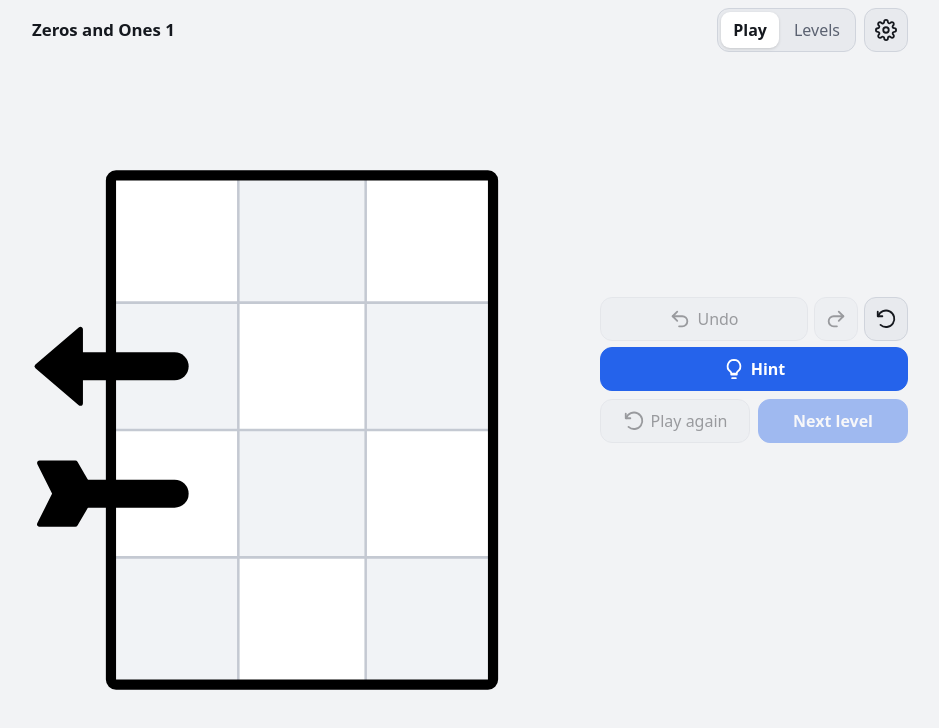
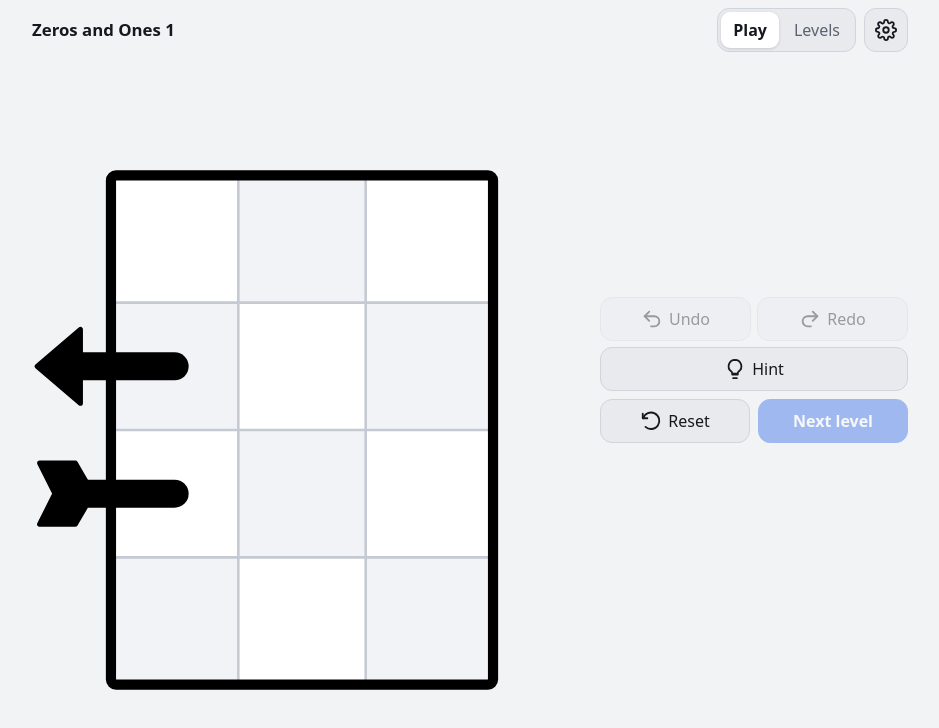
Before and after one commit to jdmoorman/bendy-arrows, a website built with Vite: page index.html in a window 1280 px wide. Both pictures are taken after a click on the tab "Play". Shown: the whole page, without its empty margins (170-1109 px from the left). Built offline with nearby package versions, Linux system fonts and the light colour scheme.

Commit message:
Play toolbar: Undo, Redo (now a word) and a neutral Hint; Reset replaces Clear and Play again and always works (undoable)
Co-Authored-By: Claude Opus 5.5 <noreply@anthropic.com>

```diff
--- a/src/main.ts
+++ b/src/main.ts
@@ -78,7 +78,7 @@ editor.onPlay = requestPlay;
 attachUniquenessCheck(editor);
 
 play.onSolved = () => storage.markSolved(playingCode);
-// Solved: Another puzzle (the Library) beside Play again.
+// Solved: Another puzzle (the Library) beside Reset.
 play.solvedAction = () => ({ label: 'Another puzzle', run: () => setTab('library') });
 
 play.onProgress = (progress, solved) => {
--- a/src/play.ts
+++ b/src/play.ts
@@ -22,12 +22,11 @@ export class PlayView {
   /** Called whenever the board becomes solved. */
   onSolved?: () => void;
   /**
-   * The second button beside Play again (e.g. Next level), worked out when the view is built
+   * The second button beside Reset (e.g. Next level), worked out when the view is built
    * and on each load; none if this returns null.
    */
   solvedAction: () => { label: string; run: () => void } | null = () => null;
   private nextBtn!: HTMLButtonElement;
-  private againBtn!: HTMLButtonElement;
 
   private autoCheck = false;
 
@@ -71,13 +70,12 @@ export class PlayView {
       <div class="toolbar">
         <div class="toolbar-row">
           <button class="btn" data-act="undo" aria-label="Undo">${ICONS.undo}<span>Undo</span></button>
-          <button class="btn" data-act="redo" aria-label="Redo">${ICONS.redo}</button>
-          <button class="btn" data-act="reset" aria-label="Clear the board" title="Clear the board">${ICONS.rotateLeft}</button>
-          <button class="btn primary" data-act="hint" aria-label="Hint">${ICONS.bulb}<span>Hint</span></button>
+          <button class="btn" data-act="redo" aria-label="Redo">${ICONS.redo}<span>Redo</span></button>
+          <button class="btn" data-act="hint" aria-label="Hint">${ICONS.bulb}<span>Hint</span></button>
         </div>
       </div>
       <div class="solved-row">
-        <button class="btn" data-act="again">${ICONS.rotateLeft}<span>Play again</span></button>
+        <button class="btn" data-act="reset">${ICONS.rotateLeft}<span>Reset</span></button>
         <button class="btn primary" data-act="next"><span>Next level</span></button>
       </div>
       <p class="status" role="status" aria-live="polite"></p>`;
@@ -91,17 +89,16 @@ export class PlayView {
     this.status = this.el.querySelector('.status')!;
     this.undoBtn = this.el.querySelector('[data-act=undo]')!;
     this.redoBtn = this.el.querySelector('[data-act=redo]')!;
-    this.el.querySelector('[data-act=reset]')!.addEventListener('click', () => this.clearBoard());
 
     this.undoBtn.addEventListener('click', () => this.undo());
     this.redoBtn.addEventListener('click', () => this.redo());
     this.el.querySelector('[data-act=hint]')!.addEventListener('click', () => this.showHint());
     this.nextBtn = this.el.querySelector('[data-act=next]')!;
-    this.againBtn = this.el.querySelector('[data-act=again]')!;
-    // Both always show and work once the board is solved, greyed out until then. They must not
-    // appear on solving: in Safari on iPhone, content that becomes visible right after a tap is
-    // taken as a hover menu, and the next tap is spent closing it (every button took two taps).
-    this.againBtn.addEventListener('click', () => this.playAgain());
+    // Reset always works; Next level always shows and works once the board is solved, greyed out
+    // until then. It must not appear on solving: in Safari on iPhone, content that becomes visible
+    // right after a tap is taken as a hover menu, and the next tap is spent closing it (every
+    // button took two taps).
+    this.el.querySelector('[data-act=reset]')!.addEventListener('click', () => this.reset());
     this.nextBtn.addEventListener('click', () => this.solvedAction()?.run());
 
     attachBoardInput(this.svg, () => this.puzzle, {
@@ -162,14 +159,13 @@ export class PlayView {
     this.render();
   }
 
-  /** Start a new attempt: empty board, no undo history (Play again). */
-  playAgain(): void {
+  /** Reset: empty the board, as one undoable step. */
+  private reset() {
+    if (!this.segments.size && !this.xMarks.size) return;
+    this.history.push(this.snapshot());
     this.segments.clear();
     this.xMarks.clear();
-    this.history.clear();
-    this.solved = false;
-    this.render();
-    this.onProgress?.(this.progress, false);
+    this.afterChange();
   }
 
   /** Replace the board with these marks as one undoable step (e.g. the editor's logic steps). */
@@ -290,15 +286,6 @@ export class PlayView {
     this.changed = false;
   }
 
-  /** Reset: empty the board as one undoable step. */
-  private clearBoard() {
-    if (!this.segments.size && !this.xMarks.size) return;
-    this.history.push(this.snapshot());
-    this.segments.clear();
-    this.xMarks.clear();
-    this.afterChange();
-  }
-
   private afterChange() {
     this.changeCount++;
     this.shownHint = null;
@@ -306,7 +293,7 @@ export class PlayView {
     this.solved = checkSolution(this.puzzle, this.segments).solved;
     this.render();
     this.onProgress?.(this.progress, this.solved);
-    // Every time the board becomes solved (e.g. again after Clear or Undo), not just the first.
+    // Every time the board becomes solved (e.g. again after Reset or Undo), not just the first.
     if (this.solved && !wasSolved) this.onSolved?.();
   }
 
@@ -411,7 +398,6 @@ export class PlayView {
 
     this.undoBtn.disabled = !this.history.canUndo;
     this.redoBtn.disabled = !this.history.canRedo;
-    this.againBtn.disabled = !this.solved;
     this.nextBtn.disabled = !this.solved;
   }
 
--- a/src/style.css
+++ b/src/style.css
@@ -303,8 +303,8 @@ a.btn {
   font-size: 0.92rem;
 }
 
-/* Play's order under the board: the toolbar, then Play again and Next level (always shown,
-   usable once solved), then the status line at the bottom. */
+/* Play's order under the board: the toolbar, then Reset (always usable) and Next level (always
+   shown, usable once solved), then the status line at the bottom. */
 .play-view > .toolbar {
   padding-bottom: 0;
 }
@@ -989,7 +989,7 @@ a.btn {
   color: var(--text);
 }
 
-/* Play toolbar: icon-only redo and reset, the rest share the remaining width. */
+/* Play toolbar: Undo, Redo and Hint share the width. */
 .play-view .toolbar-row {
   gap: 6px;
 }
@@ -998,13 +998,9 @@ a.btn {
   min-width: 0;
   padding: 0 8px;
 }
-.play-view .toolbar-row > [data-act='redo'],
-.play-view .toolbar-row > [data-act='reset'] {
-  flex: 0 0 var(--tap);
-  padding: 0;
-}
 @media (max-width: 420px) {
   .play-view .toolbar-row > [data-act='undo'] svg,
+  .play-view .toolbar-row > [data-act='redo'] svg,
   .play-view .toolbar-row > [data-act='hint'] svg {
     display: none;
   }
@@ -1142,9 +1138,10 @@ a.btn {
   .play-view .toolbar-row {
     flex-wrap: wrap;
   }
-  /* Undo, Redo and Reset on one row, Hint on the next. */
-  .play-view .toolbar-row > [data-act='undo'] {
-    flex: 1 1 calc(100% - 2 * var(--tap) - 12px);
+  /* Undo and Redo on one row, Hint on the next. */
+  .play-view .toolbar-row > [data-act='undo'],
+  .play-view .toolbar-row > [data-act='redo'] {
+    flex: 1 1 calc(50% - 3px);
   }
   .play-view .toolbar-row > [data-act='hint'] {
     flex: 1 1 100%;
```
